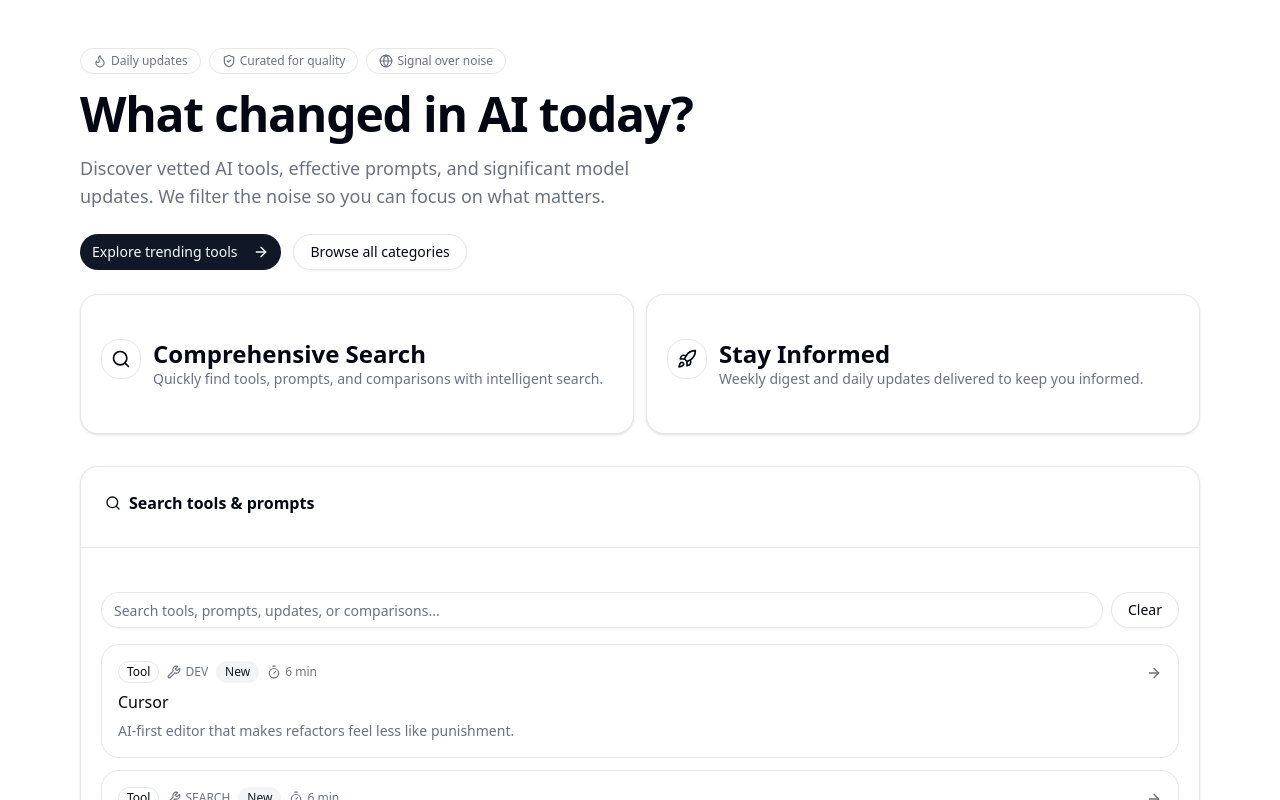
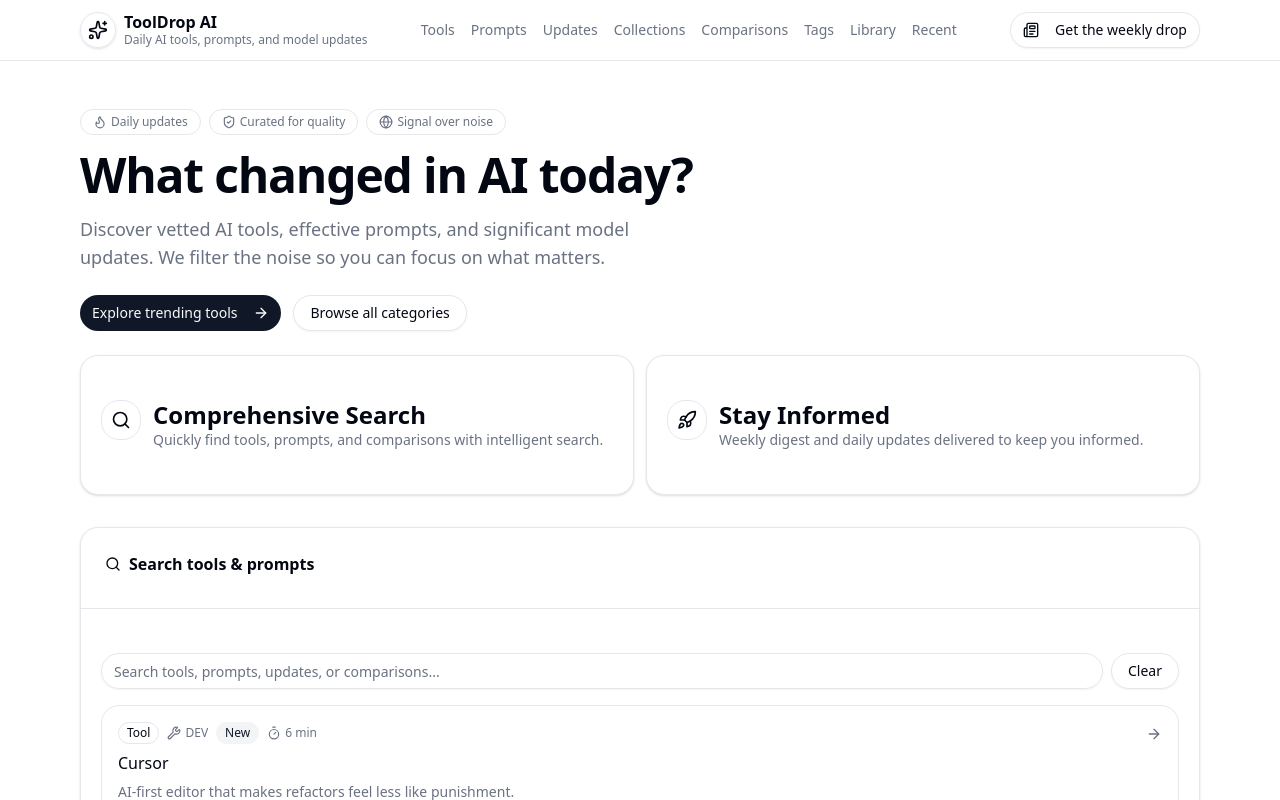
Before and after one commit to SteveParadox/SEO, a Next.js app: page / in a window 1280 px wide. Shown: the top 800 px of the page. Built offline with nearby package versions, Linux system fonts and the light colour scheme; no server answers.

Commit message:
Update layout.tsx

```diff
--- a/app/layout.tsx
+++ b/app/layout.tsx
@@ -47,11 +47,13 @@
 }>) {
   return (
     <html lang="en">
-      <body
-        className={`${geistSans.variable} ${geistMono.variable} antialiased`}
-      >
-        {children}
-      </body>
+      <body className={`${geistSans.variable} ${geistMono.variable} antialiased`}>
+  <div className="min-h-screen flex flex-col">
+    <SiteHeader />
+    <main className="flex-1">{children}</main>
+    <SiteFooter />
+  </div>
+</body>
     </html>
   );
 }
```
